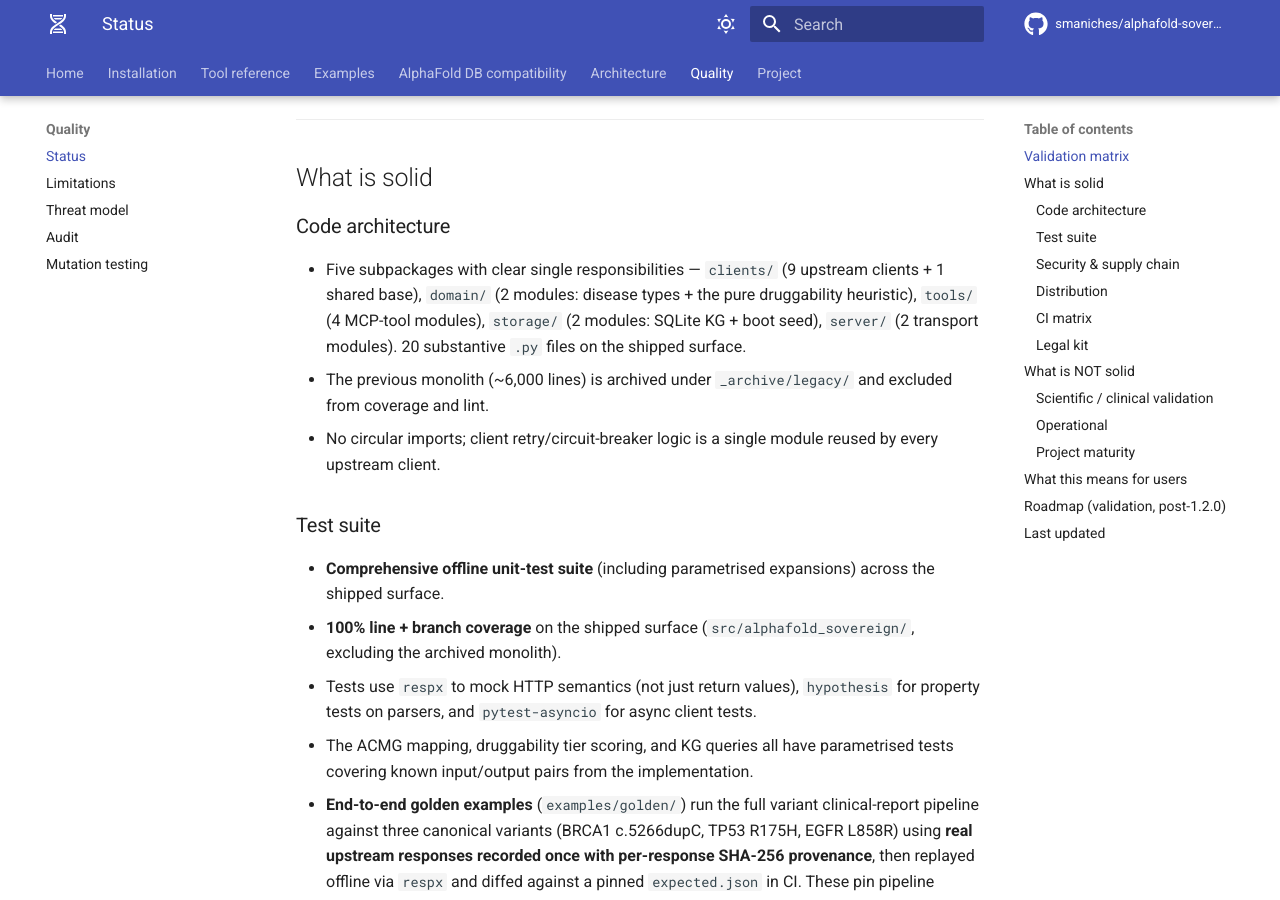
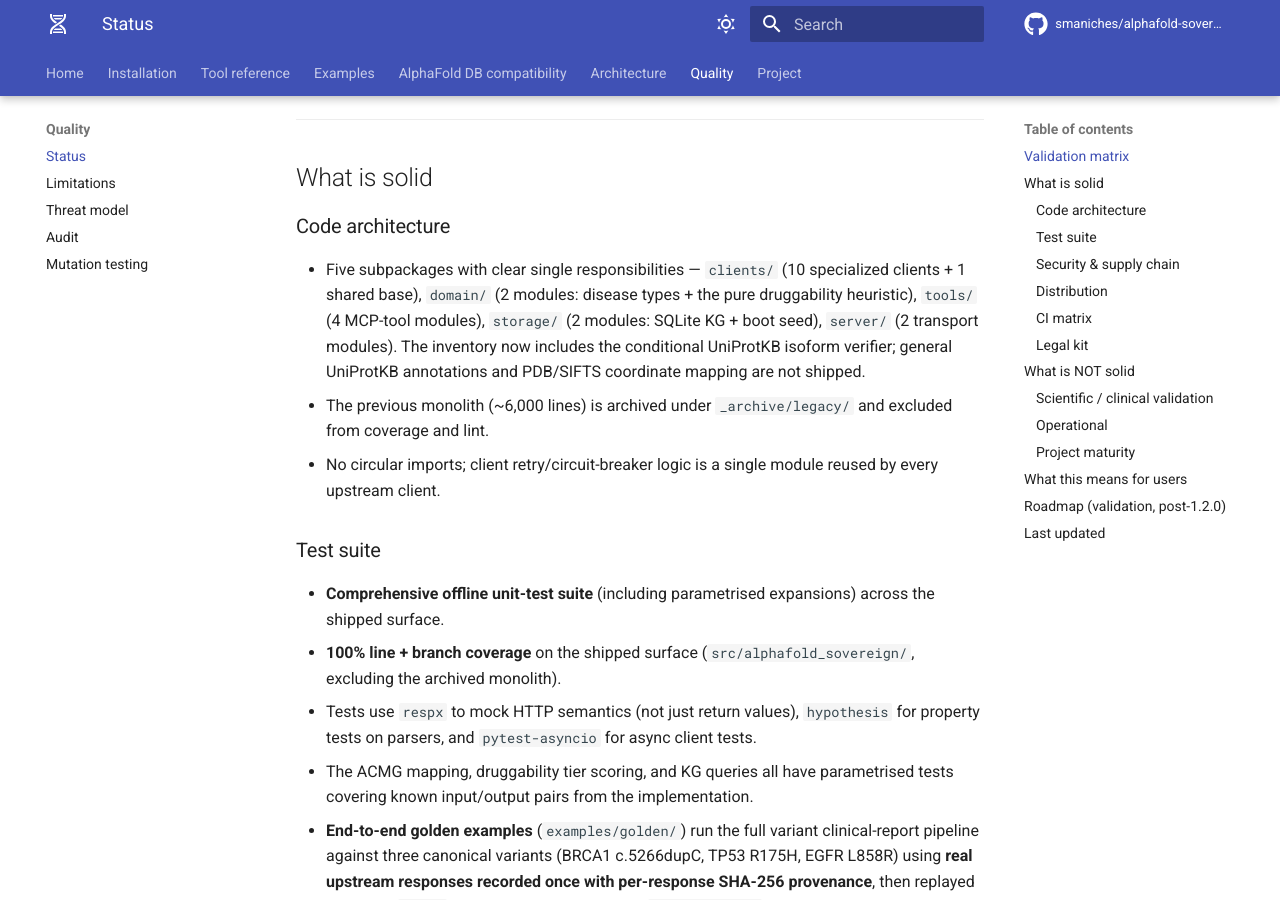
Before and after one commit to smaniches/alphafold-sovereign-mcp, an MkDocs documentation site: the page built from docs/status.md, in a window 1280 px wide and 900 px high, scrolled down 1193 px. Built offline with MkDocs 1.6.1 and Material for MkDocs 9.7.7, drawn with Linux system fonts in a browser that asks for light colours; comment, search, counter and statistics services are not loaded; some of the changed text lies outside the part shown.

Commit message:
docs: update UniProtKB sources, attribution, and research architecture
Document the new conditional verification upstream and its limited
scientific scope, including egress and true client inventory.

Signed-off-by: Santiago Maniches <santiago@topologica.ai>

```diff
--- a/STATUS.md
+++ b/STATUS.md
@@ -31,11 +31,12 @@
 
 ### Code architecture
 - Five subpackages with clear single responsibilities — ``clients/``
-  (9 upstream clients + 1 shared base), ``domain/`` (2 modules: disease
+  (10 specialized clients + 1 shared base), ``domain/`` (2 modules: disease
   types + the pure druggability heuristic), ``tools/`` (4
   MCP-tool modules), ``storage/`` (2 modules: SQLite KG + boot seed),
-  ``server/`` (2 transport modules). 20 substantive ``.py`` files on the
-  shipped surface.
+  ``server/`` (2 transport modules). The inventory now includes the
+  conditional UniProtKB isoform verifier; general UniProtKB annotations
+  and PDB/SIFTS coordinate mapping are not shipped.
 - The previous monolith (~6,000 lines) is archived under
   ``_archive/legacy/`` and excluded from coverage and lint.
 - No circular imports; client retry/circuit-breaker logic is a
@@ -144,7 +145,7 @@
 
 | If you are …                  | You can use this project for …                             | You should NOT use this project for …                                                                            |
 |-------------------------------|------------------------------------------------------------|------------------------------------------------------------------------------------------------------------------|
-| A researcher exploring a target | Pulling and joining data from 9 upstream sources via MCP | Making a final go/no-go decision on a drug programme                                                            |
+| A researcher exploring a target | Pulling and joining data from 9 core upstream sources via MCP, plus conditional UniProtKB isoform verification | Making a final go/no-go decision on a drug programme                                                            |
 | A clinical geneticist          | Quickly assembling a literature snapshot for a variant     | Issuing a clinical report; ACMG calls produced here are not validated and should be re-derived from raw sources |
 | A platform engineer            | Studying a tested example of an MCP server with retries    | Production deployment without your own validation, monitoring, and SLA work                                     |
 | A bioinformatician             | Prototyping a workflow that calls 9 sources behind one API| Reproducible publication-grade analyses (upstream APIs are not pinned by us)                                    |
```
Also changed, not shown: ARCHITECTURE.md (+2 -1 lines), README.md (+16 -8 lines), 1 other file.
